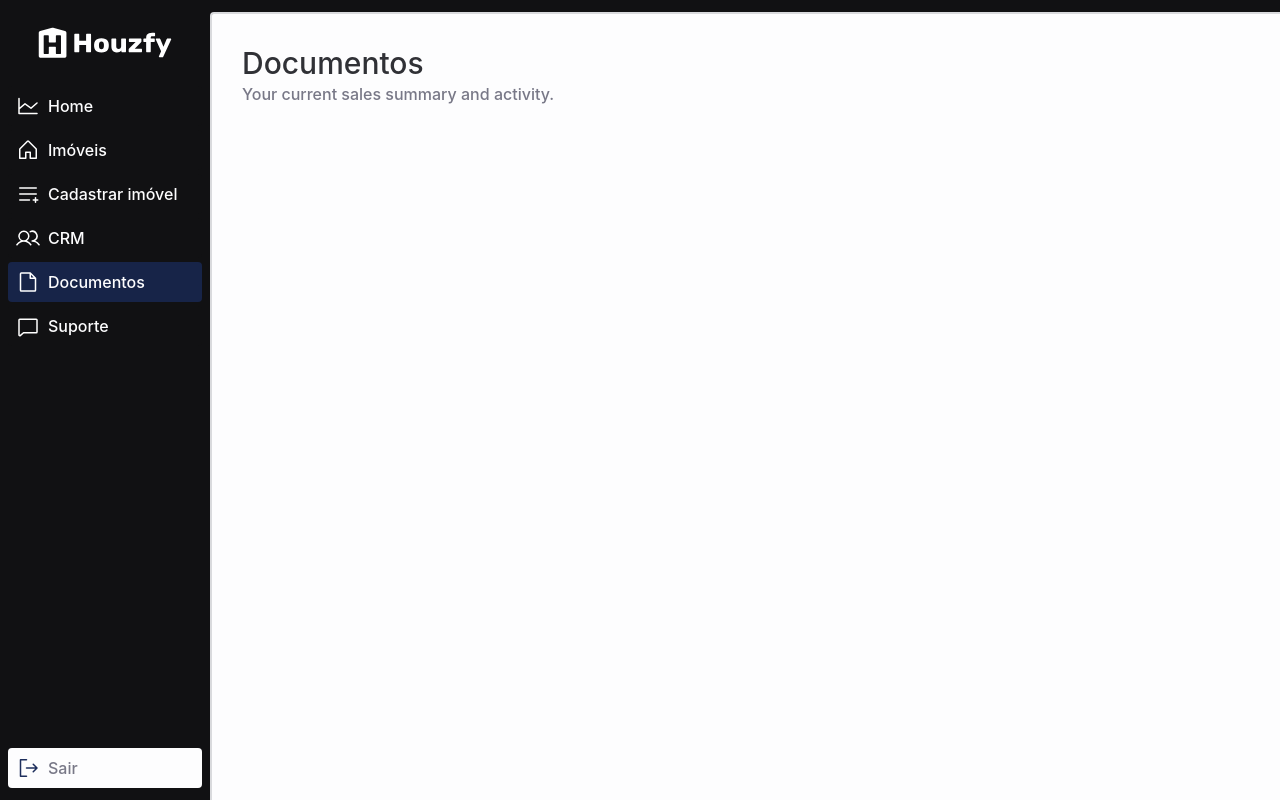
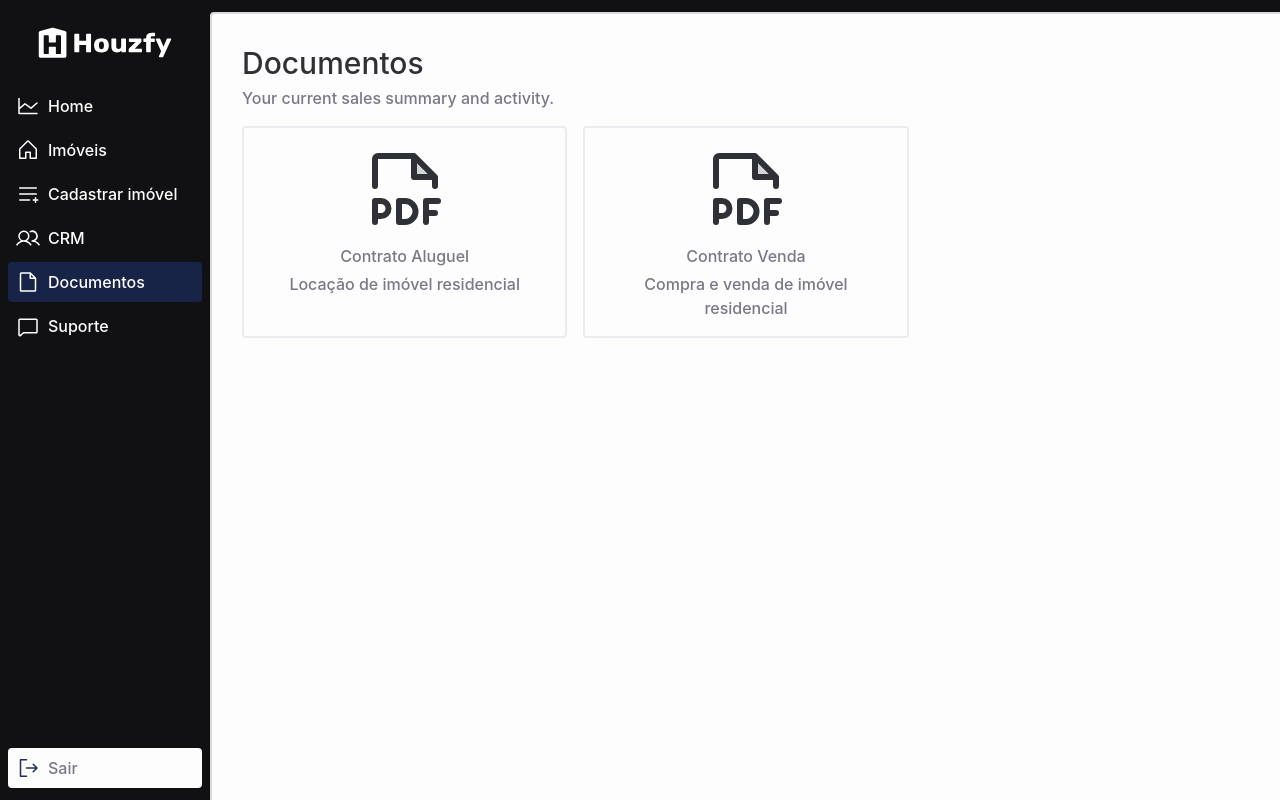
Before and after one commit to theogandara/houzfy-dashboard, a React (Create React App) app: page /documentos in a window 1280 px wide. Built offline with nearby package versions, Linux system fonts and the light colour scheme; no server answers.

Commit message:
Feat: mock documents and DocCard component

```diff
--- a/src/@modules/documents/documents.tsx
+++ b/src/@modules/documents/documents.tsx
@@ -1,11 +1,82 @@
 import LayoutDefault from "../../layouts/LayoutDefault";
 import { Subtitle, Title } from "../../components/Texts/Texts";
+import { Flex, Grid } from "@chakra-ui/react";
+import { FilePdf } from "@phosphor-icons/react";
+
+const documentsMock = [
+  {
+    id: "1",
+    title: "Contrato Aluguel",
+    description: "Locação de imóvel residencial",
+  },
+  {
+    id: "2",
+    title: "Contrato Venda",
+    description: "Compra e venda de imóvel residencial",
+  },
+];
 
 export const Documents = () => {
   return (
     <LayoutDefault>
-      <Title>Documentos</Title>
-      <Subtitle>Your current sales summary and activity.</Subtitle>
+      <Flex flexDir="column" gap="16px" overflow="auto">
+        <Flex flexDir="column" gap="4px">
+          <Title>Documentos</Title>
+          <Subtitle>Your current sales summary and activity.</Subtitle>
+        </Flex>
+
+        <Grid
+          templateColumns={{
+            mobile: "repeat(1, 1fr)",
+            tablet: "repeat(2, 1fr)",
+            desktop: "repeat(3, 1fr)",
+          }}
+          gap="16px"
+        >
+          {documentsMock.map((document) => (
+            <DocumentCard
+              id={document.id}
+              title={document.title}
+              description={document.description}
+              key={document.id}
+            />
+          ))}
+        </Grid>
+      </Flex>
     </LayoutDefault>
   );
 };
+
+const DocumentCard = ({
+  id,
+  title,
+  description,
+}: {
+  id: string;
+  title: string;
+  description: string;
+}) => {
+  return (
+    <Flex
+      borderRadius="4px"
+      border="2px solid #EAECF0"
+      p="16px"
+      flexDir="column"
+      gap="8px"
+      cursor="pointer"
+    >
+      <Flex
+        flexDir="column"
+        gap="4px"
+        justifyContent="center"
+        alignItems="center"
+      >
+        <FilePdf size={96} weight="duotone" />
+        <Subtitle textAlign="center">{title}</Subtitle>
+        <Subtitle textAlign="center" color="text.secondary">
+          {description}
+        </Subtitle>
+      </Flex>
+    </Flex>
+  );
+};
```
